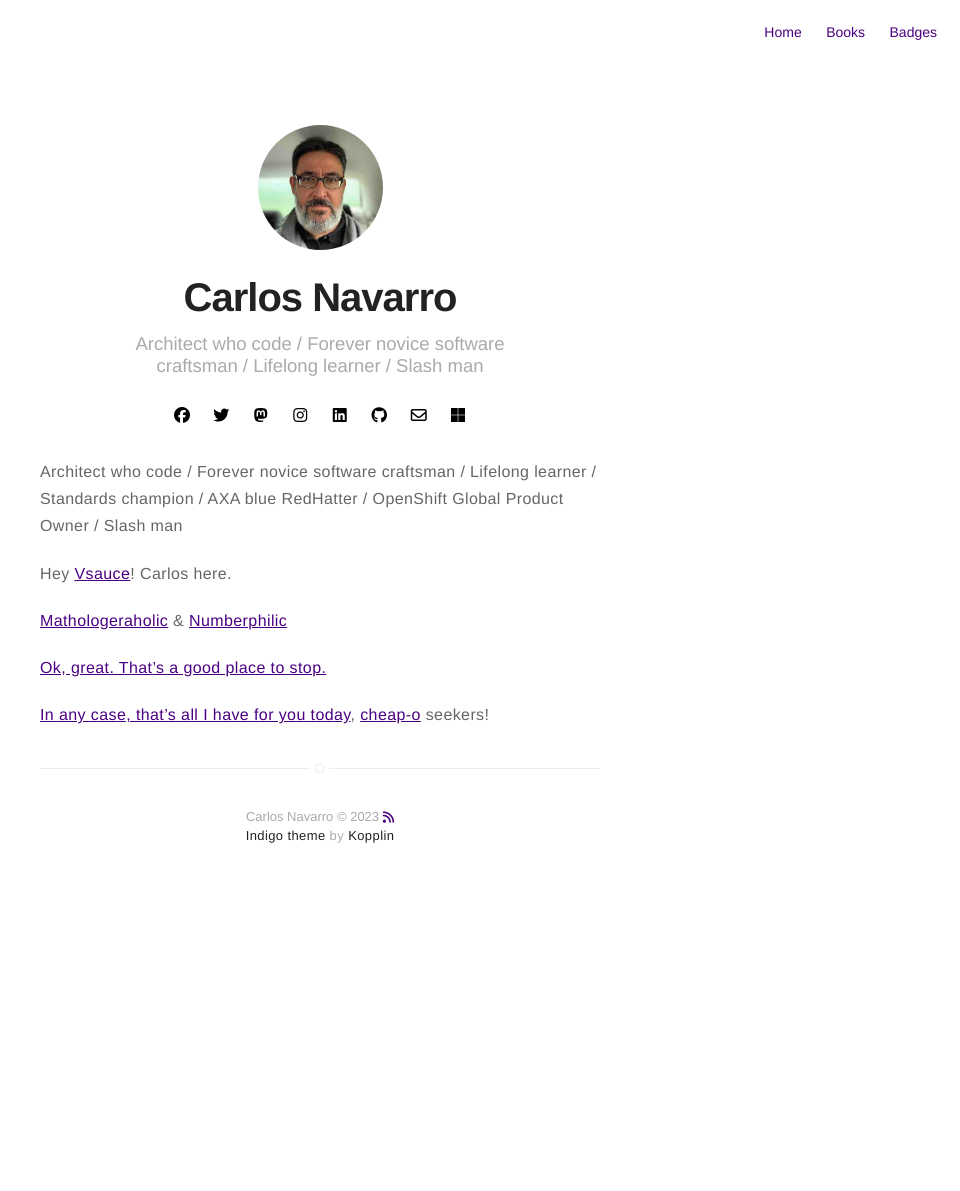
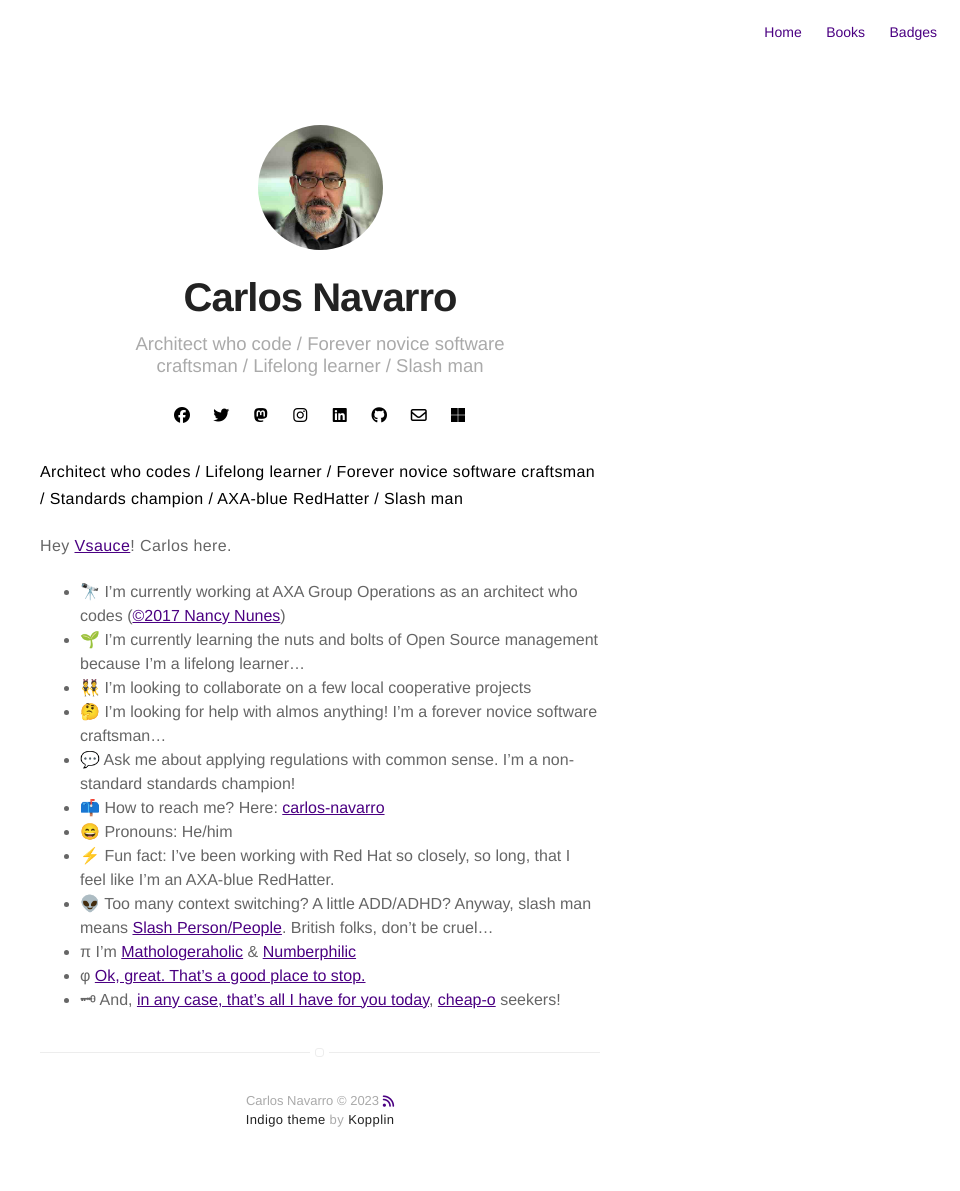
Before and after one commit to carlos-navarro/carlos-navarro.github.io, a Jekyll site: the page built from about.md, in a window 1280 px wide. Shown: the whole page, without its empty margins (320-1280 px from the left). Built offline with Jekyll 4.4.1, drawn with Linux system fonts in a browser that asks for light colours; nearby versions of some CDN libraries; before the commit the page ends 907 px from its top, so only the background shows below that.

Commit message:
fix: unify profile and pages content

```diff
--- a/about.md
+++ b/about.md
@@ -2,12 +2,20 @@
 title: About
 layout: page
 ---
-Architect who code / Forever novice software craftsman / Lifelong learner / Standards champion / AXA blue RedHatter / OpenShift Global Product Owner / Slash man
+
+**Architect who codes / Lifelong learner / Forever novice software craftsman / Standards champion / AXA-blue RedHatter / Slash man**
 
 Hey [Vsauce](https://youtube.com/c/vsauce1)! Carlos here.
 
-[Mathologeraholic](https://youtube.com/c/Mathologer) & [Numberphilic](https://youtube.com/user/numberphile)
-
-[Ok, great. That's a good place to stop.](https://youtube.com/c/MichaelPennMath)
-
-[In any case, that's all I have for you today](https://youtube.com/c/lockpickinglawyer), [cheap-o](https://youtube.com/c/DarrenWalkerMultimeterReviews) seekers!
+- 🔭 I’m currently working at AXA Group Operations as an architect who codes ([©2017 Nancy Nunes](https://www.oreilly.com/library/view/oreilly-software-architecture/9781491976203/video305898.html))
+- 🌱 I’m currently learning the nuts and bolts of Open Source management because I'm a lifelong learner...
+- 👯 I’m looking to collaborate on a few local cooperative projects
+- 🤔 I’m looking for help with almos anything! I'm a forever novice software craftsman...
+- 💬 Ask me about applying regulations with common sense. I'm a non-standard standards champion!
+- 📫 How to reach me? Here: [carlos-navarro](https://carlos-navarro.github.io)
+- 😄 Pronouns: He/him
+- ⚡ Fun fact: I've been working with Red Hat so closely, so long, that I feel like I'm an AXA-blue RedHatter.
+- 👽 Too many context switching? A little ADD/ADHD? Anyway, slash man means [Slash Person/People](https://medium.com/@gnorby01/how-to-know-if-youre-a-slash-person-44c1e95a7a1d). British folks, don't be cruel...
+- π I'm [Mathologeraholic](https://youtube.com/c/Mathologer) & [Numberphilic](https://youtube.com/user/numberphile)
+- φ [Ok, great. That's a good place to stop.](https://youtube.com/c/MichaelPennMath)
+- 🗝 And, [in any case, that's all I have for you today](https://youtube.com/c/lockpickinglawyer), [cheap-o](https://youtube.com/c/DarrenWalkerMultimeterReviews) seekers!
```
